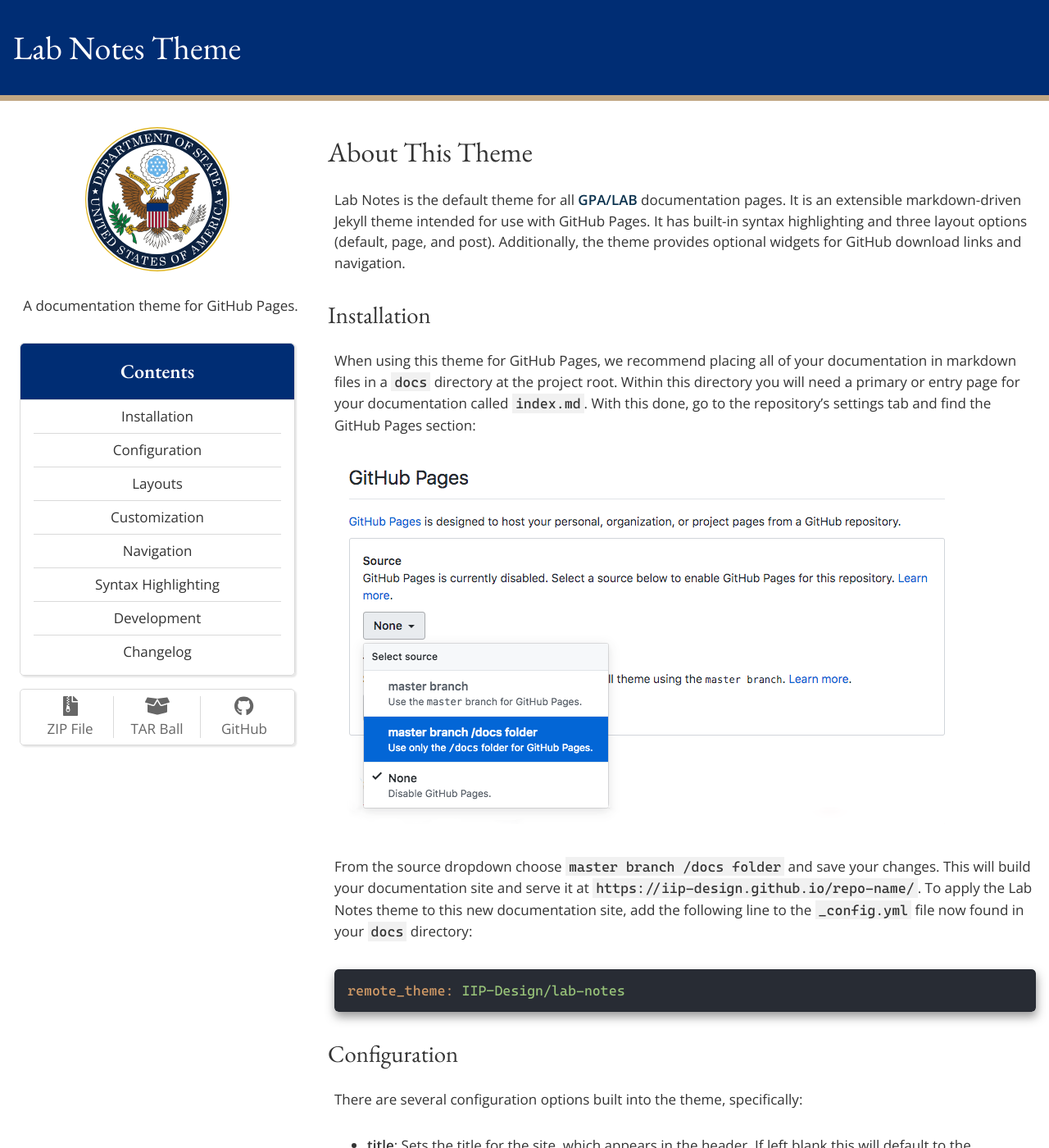
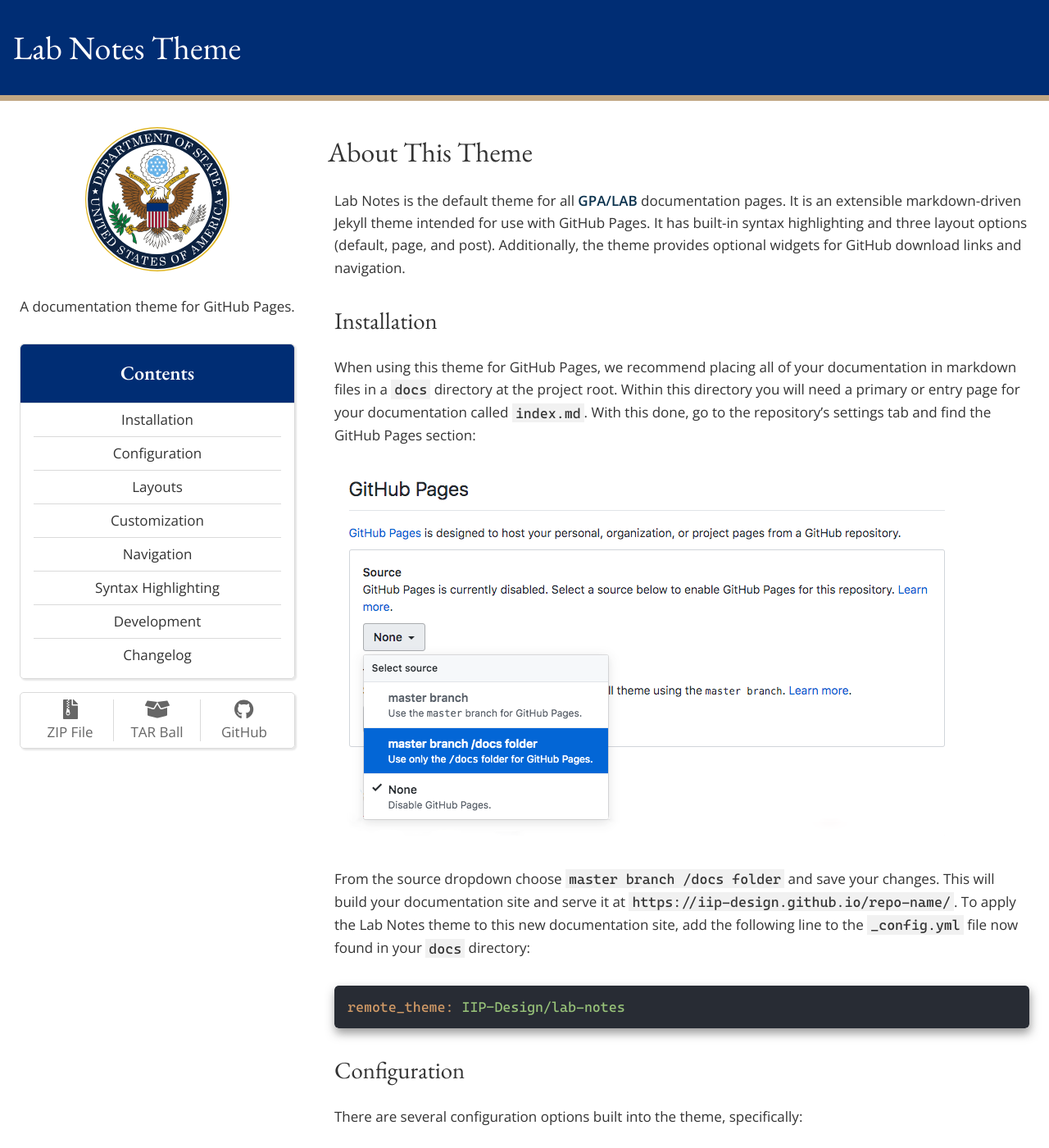
Before and after one commit to IIP-Design/lab-notes, a Jekyll site: the page built from index.md, in a window 1280 px wide and 1400 px high. Shown: the whole window at 82% size. Built offline with Jekyll 4.4.1, drawn with Linux system fonts in a browser that asks for light colours.

Commit message:
feat: tweak page margins and line height to improve readability

```diff
--- a/_layouts/page.html
+++ b/_layouts/page.html
@@ -9,4 +9,6 @@
   <h2 class="page-subtitle">{{ page.subtitle }}</h2>
 {% endif %}
 
-{{ content }}
+<div class="page-content">
+  {{ content }}
+</div>
--- a/_layouts/post.html
+++ b/_layouts/post.html
@@ -18,7 +18,9 @@
     </div>
   {% endif %}
 
-  {{ content }}
+  <div class="post-content">
+    {{ content }}
+  </div>
 
   {% if page.tags != empty %}
     <div class="tags-container">
--- a/_sass/base.scss
+++ b/_sass/base.scss
@@ -93,7 +93,7 @@
 }
 
 p {
-  line-height: 1.5;
+  line-height: 1.6;
 }
 
 pre {
@@ -104,7 +104,7 @@
 p,
 pre,
 ul {
-  margin: 1.5rem 0 2rem 0.5rem;
+  margin: 1.5rem 0 2rem 0;
 }
 
 strong {
--- a/_sass/layout/page.scss
+++ b/_sass/layout/page.scss
@@ -1,3 +1,9 @@
-.page-subtitle {
-  margin-top: 0.5rem;
+.page {
+  &-content {
+    margin: 0 0.5rem;
+  }
+
+  &-subtitle {
+    margin-top: 0.5rem;
+  }
 }
--- a/_sass/layout/post.scss
+++ b/_sass/layout/post.scss
@@ -3,7 +3,7 @@
 
 .meta {
   font-family: $fontHeader;
-  font-size: $fontSizeSmall;
+  font-size: $fontSizeNormal;
   font-variant: small-caps;
   font-weight: 700;
   letter-spacing: $spacingWide;
@@ -14,6 +14,10 @@
   &-container {
     margin: 1rem auto;
     max-width: 1100px;
+  }
+
+  &-content {
+    margin: 0 0.5rem;
   }
 
   &-metadata {
--- a/index.md
+++ b/index.md
@@ -1,9 +1,7 @@
 ---
 title: About This Theme
-layout: default
+layout: page
 ---
-
-# About This Theme
 
 Lab Notes is the default theme for all [GPA/LAB](https://github.com/iip-design) documentation pages. It is an extensible markdown-driven Jekyll theme intended for use with GitHub Pages. It has built-in syntax highlighting and three layout options (default, page, and post). Additionally, the theme provides optional widgets for GitHub download links and navigation.
 
```
